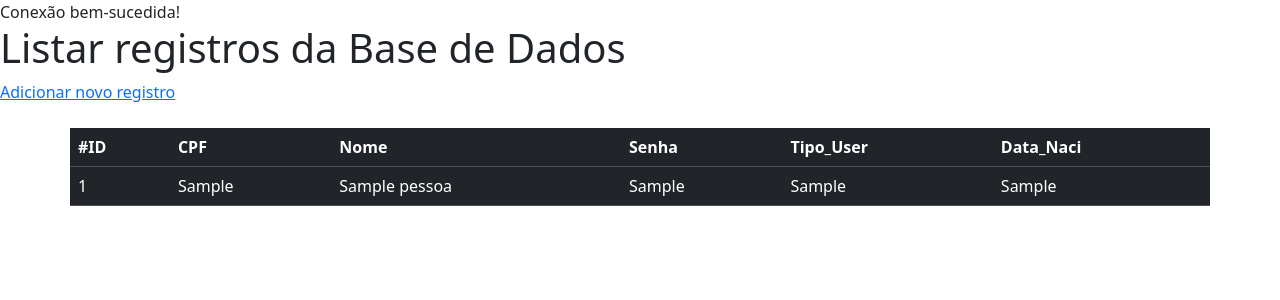
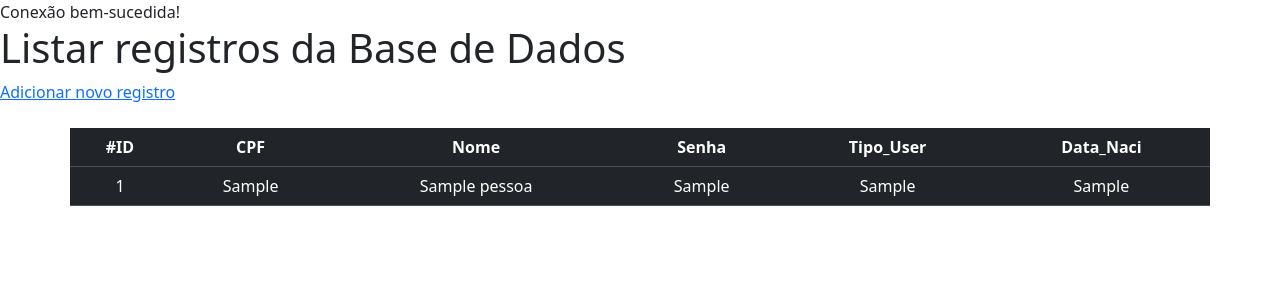
Before and after one commit to CaioScatolino/projetonovaescola, a PHP site: page /dashboard/index_dash_apagar.php in a window 1280 px wide. Shown: the top 300 px of the page. Run offline with PHP 8.4, Linux system fonts and the light colour scheme; tables that the repository leaves empty or names only in its code hold one stand-in row (values such as "Sample post").

Commit message:
melhorias na tabela com bootstrap

```diff
--- a/dashboard/index_dash_apagar.php
+++ b/dashboard/index_dash_apagar.php
@@ -24,7 +24,7 @@ $comando->execute();
 <body>
     <h1>Listar registros da Base de Dados</h1>
     <a href="cadastrar.php">Adicionar novo registro</a><br><br>
-    <table class="container table table-dark table-hover">
+    <table class="container table table-dark table-hover text-center">
         <thead class="table-dark">
             <tr>
                 <th>#ID</th>
```
